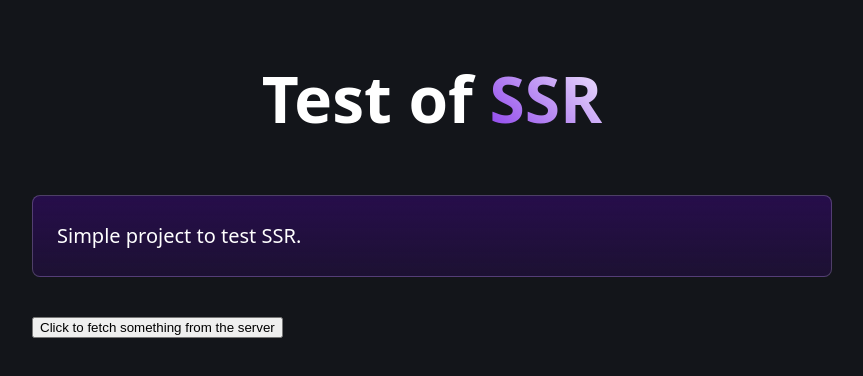
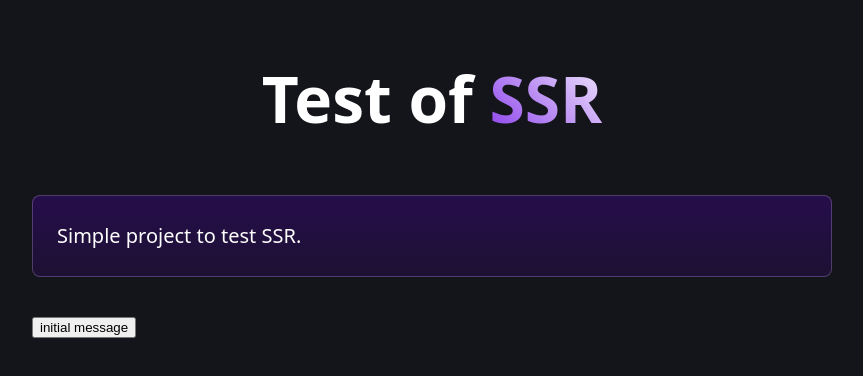
Before and after one commit to wizeline/ecommerce-personalization-poc, an Astro site: page / in a window 1280 px wide. Shown: the whole page, without its empty margins (208-1071 px from the left). Built offline with nearby package versions, Linux system fonts and the light colour scheme; Astro itself is replaced by a stand-in of ours.

Commit message:
introducing react and example SSR call

```diff
--- a/astro.config.mjs
+++ b/astro.config.mjs
@@ -1,9 +1,11 @@
 import { defineConfig } from 'astro/config';
+import netlify from "@astrojs/netlify";
 
-import netlify from "@astrojs/netlify";
+import react from "@astrojs/react";
 
 // https://astro.build/config
 export default defineConfig({
   output: "server",
-  adapter: netlify()
+  adapter: netlify(),
+  integrations: [react()]
 });
--- a/package.json
+++ b/package.json
@@ -12,7 +12,12 @@
   "dependencies": {
     "@astrojs/check": "^0.4.1",
     "@astrojs/netlify": "^5.0.0",
+    "@astrojs/react": "^3.0.9",
+    "@types/react": "^18.2.48",
+    "@types/react-dom": "^18.2.18",
     "astro": "^4.2.6",
+    "react": "^18.2.0",
+    "react-dom": "^18.2.0",
     "typescript": "^5.3.3"
   }
 }
--- /dev/null
+++ b/src/components/serverButton.tsx
@@ -0,0 +1,10 @@
+import type React from "react";
+import { useState } from "react";
+const fromTheServer: () => string = () => `Random number from the server ${Math.random()}`;
+
+
+export const ServerButton: React.FC = () => {
+    const [message, setMessage] = useState("initial message");
+
+    return <button onClick={() => setMessage(fromTheServer())}>{message}</button>;
+}
--- a/src/pages/index.astro
+++ b/src/pages/index.astro
@@ -1,6 +1,6 @@
 ---
+import { ServerButton } from '../components/serverButton';
 import Layout from '../layouts/Layout.astro';
-const fromTheServer: () => string = () => "from the server";
 ---
 
 <Layout title="SSR test">
@@ -9,7 +9,7 @@ const fromTheServer: () => string = () => "from the server";
 		<p class="instructions">
 			Simple project to test SSR.
 		</p>
-		<button>Click to fetch something from the server</button>
+		<ServerButton client:visible />
 	</main>
 </Layout>
 
--- a/tsconfig.json
+++ b/tsconfig.json
@@ -1,3 +1,7 @@
 {
-  "extends": "astro/tsconfigs/strict"
+  "extends": "astro/tsconfigs/strict",
+  "compilerOptions": {
+    "jsx": "react-jsx",
+    "jsxImportSource": "react"
+  }
 }
```
Also changed, not shown: 1 other file.
